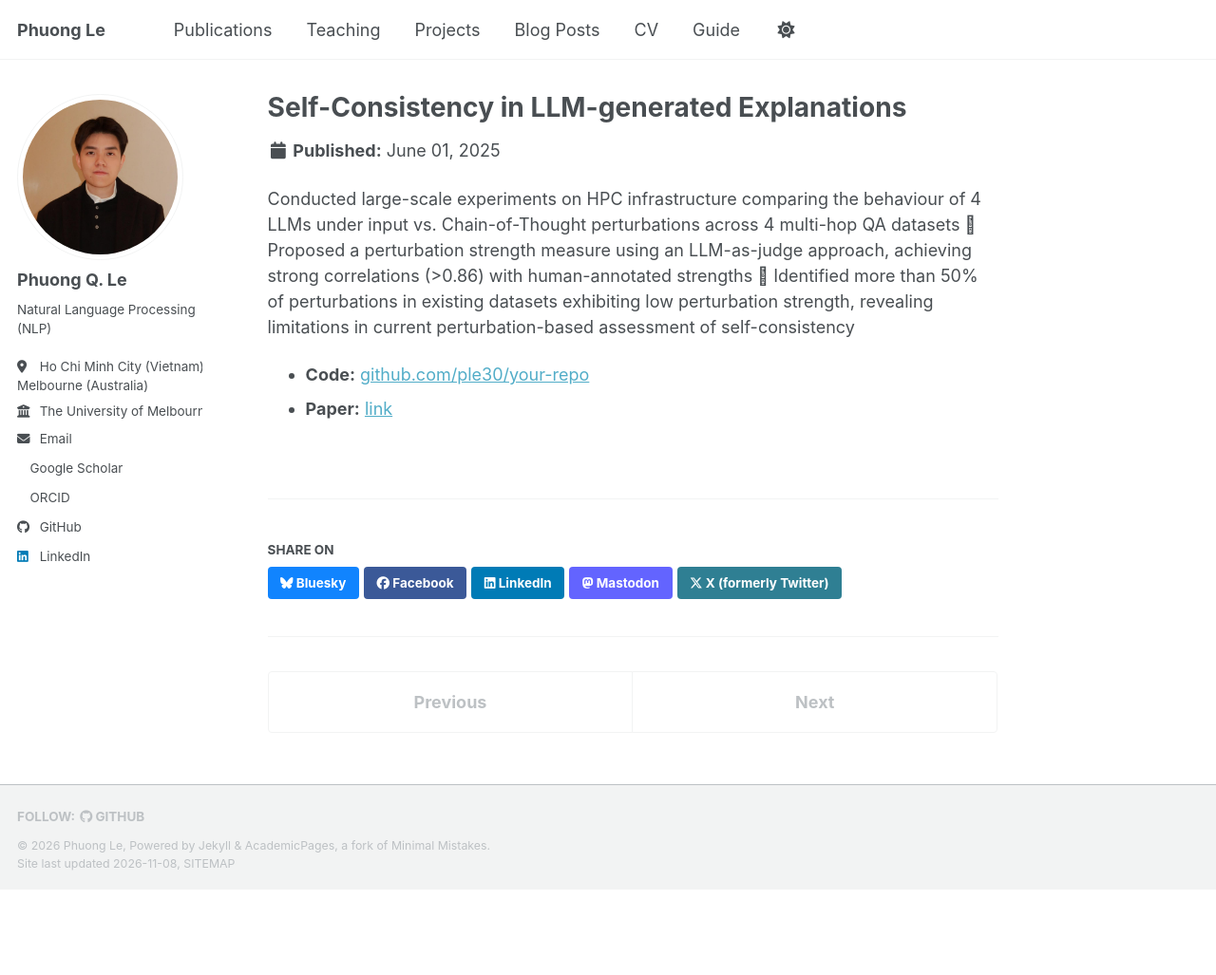
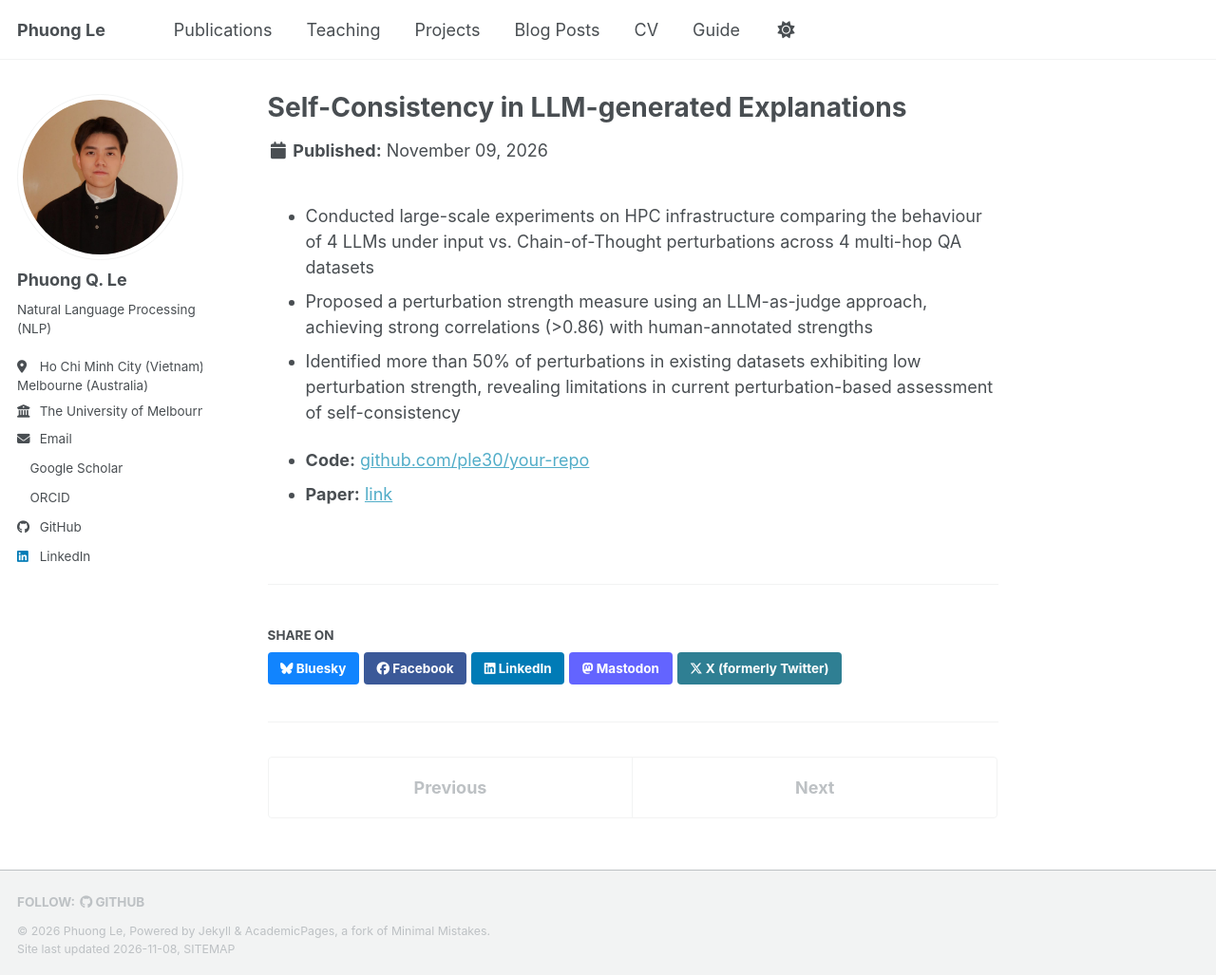
Before and after one commit to ple30/ple30.github.io, a Jekyll site: the page built from _portfolio/portfolio-1.md, in a window 1280 px wide and 1027 px high. Shown: the whole window at 95% size. Built offline with Jekyll 4.4.1, drawn with Linux system fonts in a browser that asks for light colours; a script bundle is joined from its source files by our own code; a style sheet for code colours, icons or effects is not loaded; part of the change alters nothing that is shown.

Commit message:
Update portfolio-1.md

```diff
--- a/_portfolio/portfolio-1.md
+++ b/_portfolio/portfolio-1.md
@@ -1,13 +1,12 @@
 ---
 title: "Self-Consistency in LLM-generated Explanations"
-excerpt: "Fine-tuned LLM for abstractive summarization of Vietnamese news.<br/><img src='/images/projects/summarizer.png'>"
+excerpt: "Enhanced self-consistency checks in LLM Explanations using Perturbation Strength<br/><img src='/images/projects/summarizer.png'>"
 collection: portfolio
-date: 2025-06-01
+date: 2026-11-09
 ---
-Conducted large-scale experiments on HPC infrastructure comparing the behaviour of 4 LLMs under
-input vs. Chain-of-Thought perturbations across 4 multi-hop QA datasets  Proposed a perturbation strength measure using an LLM-as-judge approach, achieving strong
-correlations (>0.86) with human-annotated strengths  Identified more than 50% of perturbations in existing datasets exhibiting low perturbation
-strength, revealing limitations in current perturbation-based assessment of self-consistency
+- Conducted large-scale experiments on HPC infrastructure comparing the behaviour of 4 LLMs under input vs. Chain-of-Thought perturbations across 4 multi-hop QA datasets
+- Proposed a perturbation strength measure using an LLM-as-judge approach, achieving strong correlations (>0.86) with human-annotated strengths
+- Identified more than 50% of perturbations in existing datasets exhibiting low perturbation strength, revealing limitations in current perturbation-based assessment of self-consistency
 
 - **Code:** [github.com/ple30/your-repo](https://github.com/ple30/your-repo)
 - **Paper:** [link](https://doi.org/...)
```
